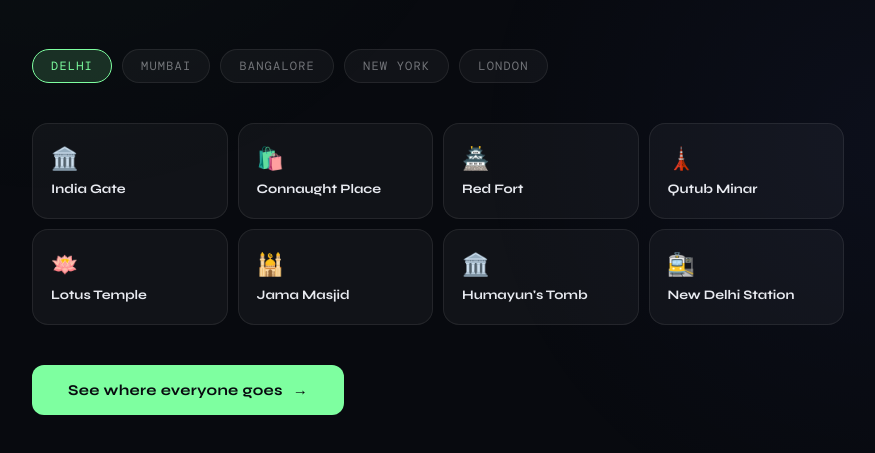
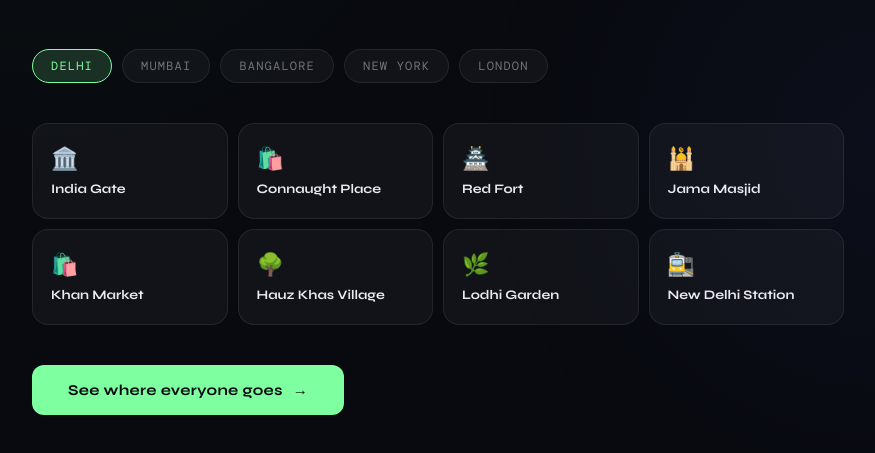
Before and after one commit to Ra9huvansh/schelling-live, a website: page index.html in a window 1280 px wide. Shown: the part 451-904 px from the top of the page, without its empty margins (202-1077 px from the left). Drawn offline with nearby package versions, Linux system fonts and the light colour scheme; a web font is replaced by a local one.

Commit message:
Update Delhi spots: swap monuments for actual hangout places

```diff
--- a/index.html
+++ b/index.html
@@ -561,14 +561,14 @@
 <script>
 const locations = {
   'Delhi': [
-    { emoji:'🏛️', name:'India Gate'          },
-    { emoji:'🛍️', name:'Connaught Place'      },
-    { emoji:'🏯', name:'Red Fort'             },
-    { emoji:'🗼', name:'Qutub Minar'          },
-    { emoji:'🪷', name:'Lotus Temple'         },
-    { emoji:'🕌', name:'Jama Masjid'          },
-    { emoji:'🏛️', name:"Humayun's Tomb"       },
-    { emoji:'🚉', name:'New Delhi Station'    },
+    { emoji:'🏛️', name:'India Gate'           },
+    { emoji:'🛍️', name:'Connaught Place'       },
+    { emoji:'🏯', name:'Red Fort'              },
+    { emoji:'🕌', name:'Jama Masjid'           },
+    { emoji:'🛍️', name:'Khan Market'           },
+    { emoji:'🌳', name:'Hauz Khas Village'     },
+    { emoji:'🌿', name:'Lodhi Garden'          },
+    { emoji:'🚉', name:'New Delhi Station'     },
   ],
   'Mumbai': [
     { emoji:'🌊', name:'Gateway of India'     },
```
